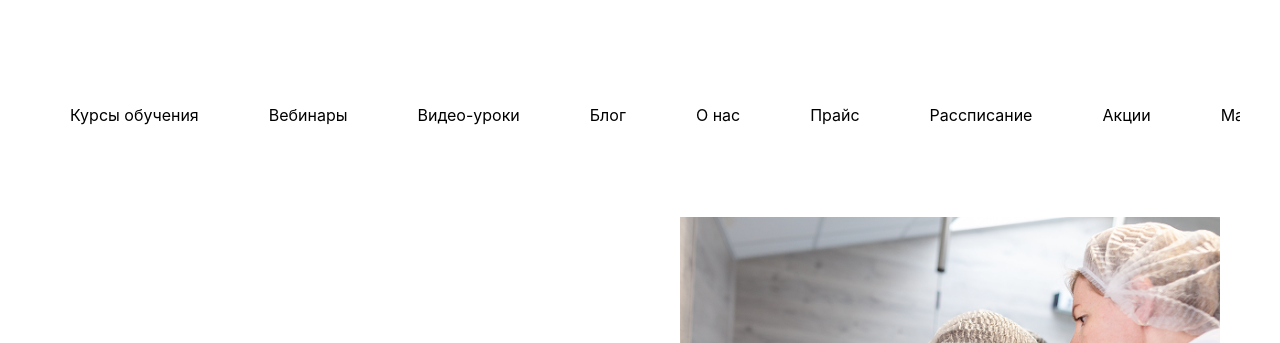
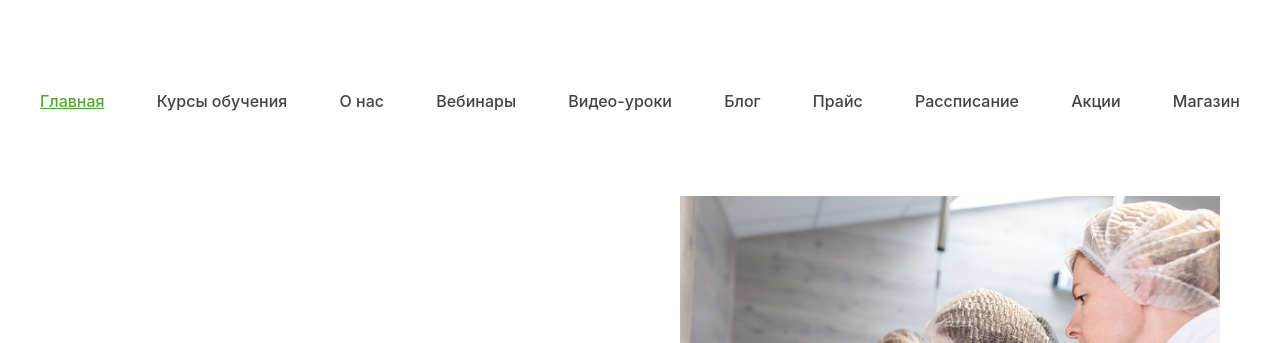
Before and after one commit to JM-2007-07/Home-Work-MFM, a website: page index.html in a window 1280 px wide. Shown: the part 116-459 px from the top of the page. Drawn offline with nearby package versions, Linux system fonts and the light colour scheme; files that its build step writes are made by us from their sources.

Commit message:
fixed: index.html

```diff
--- a/index.html
+++ b/index.html
@@ -25,17 +25,18 @@
         </div>
              </div>
 
-             <nav class="flex justify-between lg:p-[30px] items-center overflow-x-auto  gap-[70px]">
-                <a href="" class="hover:text-[green] hover:border-[1px] hover:border-solid hover:border-[#55A630] hover:w-[140px] hover:h-[40px] hover:text-center pt-[6px] shrink-0">Курсы обучения</a>
-                <a href="" class="hover:text-[green] hover:border-[1px] hover:border-solid hover:border-[#55A630] hover:w-[140px] hover:h-[40px] hover:text-center pt-[6px] shrink-0">Вебинары</a>
-                <a href="" class="hover:text-[green] hover:border-[1px] hover:border-solid hover:border-[#55A630] hover:w-[140px] hover:h-[40px] hover:text-center pt-[6px] shrink-0">Видео-уроки</a>
-                <a href="" class="hover:text-[green] hover:border-[1px] hover:border-solid hover:border-[#55A630] hover:w-[140px] hover:h-[40px] hover:text-center pt-[6px] shrink-0">Блог</a>
-                <a href="" class="hover:text-[green] hover:border-[1px] hover:border-solid hover:border-[#55A630] hover:w-[140px] hover:h-[40px] hover:text-center pt-[6px] shrink-0">О нас</a>
-                <a href="" class="hover:text-[green] hover:border-[1px] hover:border-solid hover:border-[#55A630] hover:w-[140px] hover:h-[40px] hover:text-center pt-[6px] shrink-0">Прайс</a>
-                <a href="" class="hover:text-[green] hover:border-[1px] hover:border-solid hover:border-[#55A630] hover:w-[140px] hover:h-[40px] hover:text-center pt-[6px] shrink-0">Рассписание</a>
-                <a href="" class="hover:text-[green] hover:border-[1px] hover:border-solid hover:border-[#55A630] hover:w-[140px] hover:h-[40px] hover:text-center pt-[6px] shrink-0">Акции</a>
-                <a href="" class="hover:text-[green] hover:border-[1px] hover:border-solid hover:border-[#55A630] hover:w-[140px] hover:h-[40px] hover:text-center pt-[6px] shrink-0">Магазин</a>
-             </nav>
+        <div class="hidden lg:flex w-[1200px] m-auto h-[68.5px] items-center justify-between text-[#424242] font-medium">
+            <a href="./index.html" class="text-[#55A630] underline">Главная</a>
+            <a href="#">Курсы обучения</a>
+            <a href="./src/page 2.html">О нас</a>
+            <a href="#">Вебинары</a>
+            <a href="#">Видео-уроки</a>
+            <a href="#">Блог</a>
+            <a href="#">Прайс</a>
+            <a href="#">Рассписание</a>
+            <a href="#">Акции</a>
+            <a href="#">Магазин</a>
+        </div>
     </header>
 
         <main>
--- a/src/page 2.html
+++ b/src/page 2.html
@@ -26,7 +26,7 @@
             </div>
         </div>
         <div class="hidden lg:flex w-[1300px] m-auto h-[68.5px] items-center justify-between text-[#424242] font-medium">
-            <a href="#">Главная</a>
+            <a href="../index.html">Главная</a>
             <a href="#">Курсы обучения</a>
             <a href="./page 2.html" class="text-[#55A630] underline">О нас</a>
             <a href="#">Вебинары</a>
```
